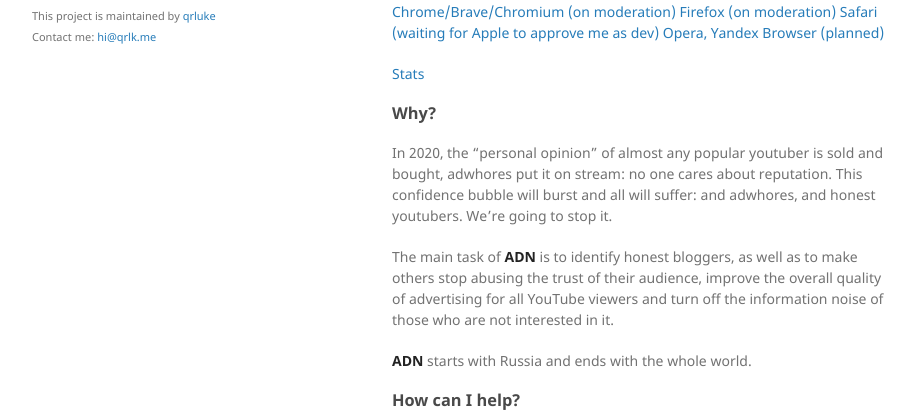
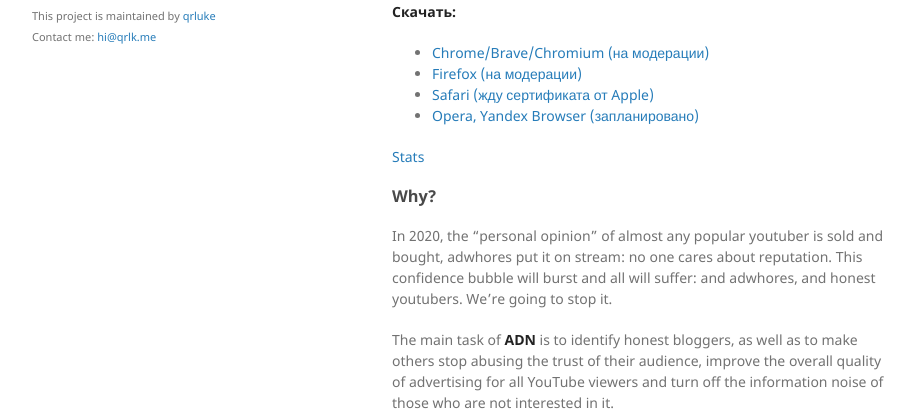
Before and after one commit to qrluke/adwhore.net, a Jekyll site: the page built from docs/en.md, in a window 1280 px wide and 900 px high, cut to the strip 490-900 px from the top of the window. Shown: the whole strip, without its empty margins (178-1093 px from the left). Built offline with Jekyll 4.4.1, drawn with Linux system fonts in a browser that asks for light colours.

Commit message:
Site | Download list

```diff
--- a/docs/en.md
+++ b/docs/en.md
@@ -8,7 +8,11 @@
 **ADWHORE.NET** is an extension for **YouTube** that highlights and skips ads from corrupt bloggers.
 
 <iframe width="560" height="315" src="https://www.youtube-nocookie.com/embed/0JTH5gG9vek" frameborder="0" allow="accelerometer; autoplay; encrypted-media; gyroscope; picture-in-picture" allowfullscreen></iframe>
-<a href = "">Chrome/Brave/Chromium (on moderation)</a>  <a href = "">Firefox (on moderation)</a>  <a href = "">Safari (waiting for Apple to approve me as dev)</a> <a href = "">Opera, Yandex Browser (planned)</a>
+**Скачать:**
+* <a href = "">Chrome/Brave/Chromium (на модерации)</a>
+* <a href = "">Firefox (на модерации)</a>
+* <a href = "">Safari (жду сертификата от Apple)</a>
+* <a href = "">Opera, Yandex Browser (запланировано)</a>
 
 <a href = "https://adwhore.net/stats.html">Stats</a>
 ### Why?
```
Also changed, not shown: docs/ru.md (+5 -1 lines).
